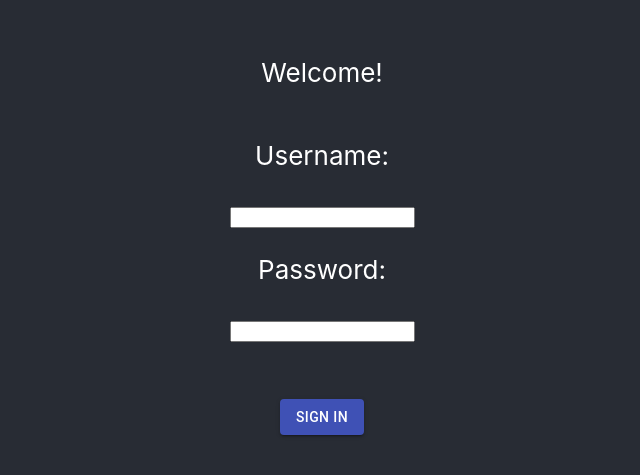
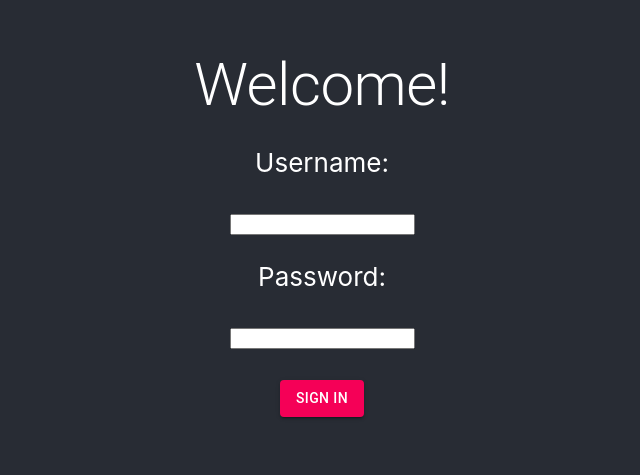
Before and after one commit to lamn5/react-app, a React (Create React App) app: page / in a window 1280 px wide. Shown: the part 167-642 px from the top of the page, without its empty margins (318-958 px from the left). Built offline with nearby package versions, Linux system fonts and the light colour scheme.

Commit message:
Changed title and button layout

```diff
--- a/src/App.tsx
+++ b/src/App.tsx
@@ -1,4 +1,5 @@
 import React, { useState } from 'react';
+import Typography from '@material-ui/core/Typography';
 import './App.css';
 
 import AppRouter from './routes'
@@ -9,9 +10,9 @@
   return (
     <div className="App">
       <header className="App-header">
-        <p>
-          Welcome!
-        </p>
+      <Typography variant="h2">
+              Welcome!
+            </Typography>
         <AppRouter />
       </header>
     </div>
--- a/src/routes/SignIn.tsx
+++ b/src/routes/SignIn.tsx
@@ -1,6 +1,12 @@
 import React, { useState } from 'react';
 import { useHistory } from 'react-router-dom';
 import Button from "@material-ui/core/Button";
+import Paper from '@material-ui/core/Paper';
+import Typography from '@material-ui/core/Typography';
+import TextField from '@material-ui/core/TextField';
+
+
+
 
 const api = 'https://dbao82bnii.execute-api.us-east-2.amazonaws.com/prod';
 const endpoint = '/signin';
@@ -44,6 +50,10 @@
 
     return(
         <div>
+
+
+
+
         <p>
           Username:
         </p>
@@ -53,9 +63,6 @@
         onChange={changeUsername}
         />
         <p>
-            {username}
-        </p>
-        <p>
           Password:
         </p>
         <input
@@ -63,13 +70,11 @@
         value={password}
         onChange={changePassword}
         />
-        <p>
-            {password}
-        </p>
+        <br />
         <br />
         <Button onClick={handleClick}
-            variant="contained"
-            color="primary"
+            variant= "contained"
+            color="secondary"
         >
           Sign In
         </Button>
```
